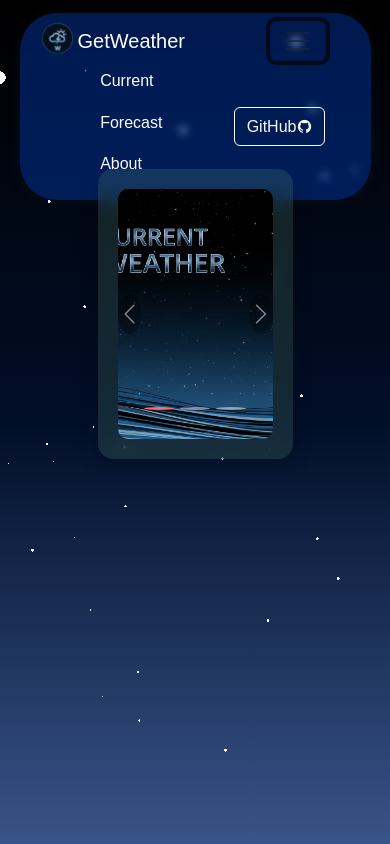
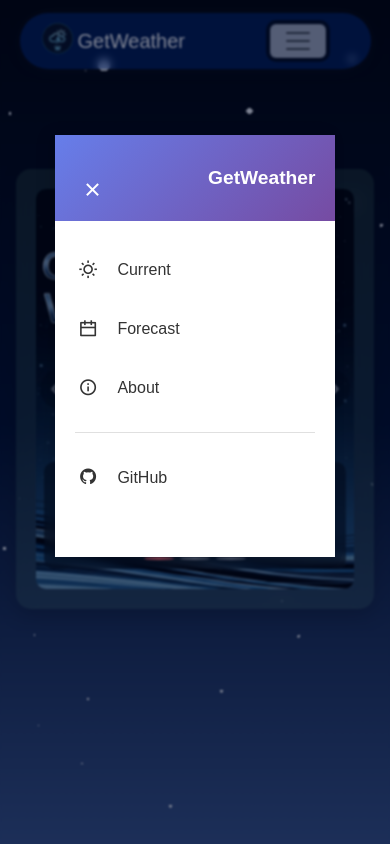
Before and after one commit to M-Saad-saif/GetWeather, a React (Create React App) app: page /about in a window 390 px wide. Both pictures are taken after a click on the button 297 px from the left and 41 px from the top of the page. Built offline with nearby package versions, Linux system fonts and the light colour scheme.

Commit message:
making responsive and adding vercel.json...finalizing

```diff
--- a/src/App.css
+++ b/src/App.css
@@ -84,8 +84,149 @@ body {
 }
 
 @media (max-width: 480px) {
-  .navbar{
+  .navbar {
     width: 90%
+  }
+}
+
+.navbar-toggler {
+  /* color: white; */
+  background-color: rgba(255, 255, 255, 0.663);
+  padding: 1px 12px;
+}
+
+/* Mobile Sidebar Styles */
+.sidebar-overlay {
+  position: fixed;
+  top: 0;
+  left: 0;
+  width: 100%;
+  height: 100%;
+  right: 14%;
+  background: rgba(0, 11, 41, 0.5);
+  z-index: 999;
+  opacity: 0;
+  visibility: hidden;
+  transition: all 0.3s ease;
+  backdrop-filter: blur(1px);
+}
+
+.sidebar-overlay.active {
+  opacity: 1;
+  visibility: visible;
+}
+
+.mobile-sidebar {
+  position: fixed;
+  top: 0;
+  right: -300px;
+  width: 280px;
+  height: 100%;
+  background: #fff;
+  z-index: 1000;
+  box-shadow: -5px 0 15px rgba(0, 0, 0, 0.1);
+  transition: right 0.3s ease-in-out;
+  display: flex;
+  flex-direction: column;
+}
+
+.mobile-sidebar.open {
+  right: 0;
+  height: 50%;
+  top: 16%;
+  right: 14%
+}
+
+.sidebar-header {
+  padding: 20px;
+  background: linear-gradient(135deg, #667eea 0%, #764ba2 100%);
+  color: white;
+  display: flex;
+  align-items: center;
+  justify-content: space-between;
+}
+
+.sidebar-brand {
+  display: flex;
+  align-items: center;
+  gap: 10px;
+  font-size: 1.2rem;
+  font-weight: 600;
+}
+
+.sidebar-brand img {
+  width: 40px;
+  height: 40px;
+}
+
+.sidebar-close-btn {
+  background: none;
+  border: none;
+  color: white;
+  font-size: 1.5rem;
+  cursor: pointer;
+  padding: 5px;
+  height: 50%;
+  top: 16%;
+  right: 14%
+}
+
+.sidebar-menu {
+  flex: 1;
+  padding: 20px 0;
+  overflow-y: auto;
+}
+
+.sidebar-item {
+  display: flex;
+  align-items: center;
+  gap: 15px;
+  padding: 15px 20px;
+  color: #333;
+  text-decoration: none;
+  transition: all 0.2s ease;
+  border-left: 3px solid transparent;
+}
+
+/* .sidebar-item:hover {
+  background: #f5f5f5;
+  border-left: 3px solid #667eea;
+  color: #667eea;
+} */
+
+.sidebar-item i {
+  font-size: 1.2rem;
+  width: 24px;
+}
+
+.sidebar-item span {
+  font-size: 1rem;
+  font-weight: 500;
+}
+
+.sidebar-divider {
+  height: 1px;
+  background: #e0e0e0;
+  margin: 15px 20px;
+}
+
+/* Dark mode support */
+@media (prefers-color-scheme: dark) {
+  .mobile-sidebar {
+    background: #1a1a1a;
+    color: #fff;
+  }
+
+  .sidebar-item {
+    color: #fff;
+  }
+
+  .sidebar-item:hover {
+    background: #2d2d2d;
+  }
+
+  .sidebar-divider {
+    background: #333;
   }
 }
 
@@ -306,6 +447,29 @@ body {
   transform: translateY(-2px);
 }
 
+
+@media (max-width: 480px) {
+  .CurrWC-constaier {
+    width: 95%;
+    border: none;
+    padding: 0;
+  }
+
+  .currWC-div2 h2 {
+    font-size: 1.5rem;
+    margin-top: 12px;
+  }
+
+  .currWC {
+    border: 2px solid rgba(128, 128, 128, 0.204);
+    background-color: rgba(0, 0, 0, 0.25);
+    border-radius: 6%;
+    padding: 12px 10px;
+    margin: 0 0px;
+    gap: 10px;
+  }
+}
+
 /* ======================about css====================== */
 
 
@@ -397,7 +561,7 @@ body {
 }
 
 /* Responsive adjustments */
-@media (max-width: 768px) {
+/* @media (max-width: 768px) {
   .carousel-item img {
     height: 250px;
   }
@@ -409,7 +573,7 @@ body {
   .carousel-caption p {
     font-size: 0.9rem;
   }
-}
+} */
 
 .Linkdin-Git-buttons {
   gap: 12px;
@@ -426,6 +590,37 @@ body {
 .Linkdin-Git-buttons button:hover {
   background-color: #222;
   transform: translateY(-2px);
+}
+
+@media(max-width: 480px) {
+  .About-container {
+    width: 92%;
+
+
+    .carousel-caption {
+      width: 95%;
+      justify-self: center;
+    }
+
+    .carousel-caption h5 {
+      font-size: 20px;
+    }
+
+    .carousel-caption p {
+      font-size: 15px;
+    }
+
+    .carousel-item .fore-img-2 {
+      width: 100%;
+      object-fit: fill;
+    }
+    .carousel-item .fore-img-3 {
+      width: 100%;
+      overflow-x: hidden;
+      /* object-fit: fill; */
+      object-position: left;
+    }
+  }
 }
 
 /* ======================Spinner css====================== */
@@ -508,3 +703,9 @@ body {
 .fore-info #fore-condition {
   margin-bottom: 5px;
 }
+
+@media(max-width: 480px) {
+  .fore-container {
+    width: 92%;
+  }
+}
--- a/src/component/About.js
+++ b/src/component/About.js
@@ -35,25 +35,25 @@ const about = () => {
 
           <div className="carousel-inner">
             <div className="carousel-item active">
-              <img src={CurrentWImg} className="d-block w-20" alt="..." />
+              <img src={CurrentWImg} className=" d-block " alt="..." />
 
-              <div className="carousel-caption d-none d-md-block">
+              <div className="carousel-caption d-md-block">
                 <h5>Current Weather Information</h5>
                 <p>you will find Temperature, Regin, Humidity, Wind speed</p>
               </div>
             </div>
 
             <div className="carousel-item">
-              <img src={FOrecastWImg} className="d-block w-100" alt="..." />
+              <img src={FOrecastWImg} className="d-block fore-img-2" alt="..." />
 
-              <div className="carousel-caption d-none d-md-block">
+              <div className="carousel-caption d-md-block">
                 <h5>Forecast Weather Information</h5>
                 <p>you will find Temperature, Regin, Humidity, Wind speed.</p>
               </div>
             </div>
             <div className="carousel-item">
-              <img src={MyImg} className="d-block " alt="..." />
-              <div className="carousel-caption d-none d-md-block">
+              <img src={MyImg} className="d-block  fore-img-3" alt="..." />
+              <div className="carousel-caption d-md-block">
                 <h5>
                   <small>Made by </small>
                   Muhammad Saad Saif
--- a/src/component/CurrWeathCard.js
+++ b/src/component/CurrWeathCard.js
@@ -38,52 +38,49 @@ const CurrWeathCard = ({ city, ApiKey, onBack }) => {
           </h2>
         </div>
 
-        <div className="currWC-div3">
-        </div>
-
-        <div className="currWC-div4">
+        <div className="currWC-div4  ">
           <p>
             Local Time: <strong>{weather.location.localtime}</strong>
           </p>
         </div>
 
-        <div className="currWC-div5">
+        <div className="currWC-div5 currWC">
           <p>
             Condition: <strong>{weather.current.condition.text}</strong>
           </p>
         </div>
 
-        <div className="currWC-div6">
+        <div className="currWC-div6 currWC">
           <p>
             Wind Speed: <strong>{weather.current.wind_kph} kph</strong>
           </p>
         </div>
 
-        <div className="currWC-div7">
+        <div className="currWC-div7 currWC">
           <p>
             Humidity: <strong>{weather.current.humidity}%</strong>
           </p>
         </div>
 
-        <div className="currWC-div8">
+        <div className="currWC-div8 currWC">
           <p>
             Feels Like: <strong>{weather.current.feelslike_c}°C</strong>
           </p>
         </div>
 
-        <div className="currWC-div9">
+        <div className="currWC-div9 currWC">
           <p>
             Dew Point: <strong>{weather.current.dewpoint_c}</strong>
           </p>
         </div>
 
-        <div className="currWC-div10">
+        <div className="currWC-div10 currWC">
           <p>
             Last Updated: <strong>{weather.current.last_updated}</strong>
           </p>
         </div>
 
-        <div className="curr-div11">
+        <div className="curr-div11 ">
           <button onClick={onBack}>
             <i className="ri-home-fill"></i> Back
           </button>
--- a/src/component/Navbar.js
+++ b/src/component/Navbar.js
@@ -1,54 +1,58 @@
 // import { title } from "framer-motion/client";
-import React from "react";
+import React, { useState } from "react";
 import { Link } from "react-router-dom";
 import PropTypes from "prop-types";
 import IconImg from "./GetweathericonIMG.png";
 
 const Navbar = (props) => {
+  const [sidebarOpen, setSidebarOpen] = useState(false);
+
+  const toggleSidebar = () => {
+    setSidebarOpen(!sidebarOpen);
+  };
+
+  const closeSidebar = () => {
+    setSidebarOpen(false);
+  };
+
+  const handleNavClick = (mode) => {
+    props.setMode(mode);
+    closeSidebar();
+  };
+
   return (
     <>
-      <nav className="navbar navbar-expand-lg ">
+      <nav className="navbar navbar-expand-lg">
         <div className="container-fluid">
           <Link className="navbar-brand" to="/">
-            <img src={IconImg} alt="" />
+            <img src={IconImg} alt="Weather Icon" />
             {props.title}
           </Link>
-          <button
-            className="navbar-toggler"
-            type="button"
-            data-bs-toggle="collapse"
-            data-bs-target="#navbarSupportedContent"
-            aria-controls="navbarSupportedContent"
-            aria-expanded="false"
-            aria-label="Toggle navigation"
+
+          {/* Desktop Navigation */}
+          <div className="d-none d-lg-block">
+            <div
+              className="collapse navbar-collapse"
+              id="navbarSupportedContent"
             >
-            <span className="navbar-toggler-icon"></span>
-          </button>
-          <div className="collapse navbar-collapse" id="navbarSupportedContent">
-            <ul className="navbar-nav  mb-2 mb-lg-0">
+              <ul className="navbar-nav mb-2 mb-lg-0">
                 <li className="nav-item">
                   <Link
                     className="nav-link"
-                  aria-current="page"
                     to="/"
                     onClick={(e) => {
-                    // e.preventDefault();
                       props.setMode("Current");
-                    // this.props.setshowResult(false);
                     }}
                   >
                     Current
                   </Link>
                 </li>
-
                 <li className="nav-item">
                   <Link
                     className="nav-link"
                     to="/"
                     onClick={(e) => {
-                    // e.preventDefault();
                       props.setMode("forecast");
-                    // this.props.setshowResult(false);
                     }}
                   >
                     Forecast
@@ -67,13 +71,80 @@ const Navbar = (props) => {
                   rel="noreferrer"
                 >
                   <button className="btn btn-outline-light" type="button">
-                  GitHub<i className="ri-github-fill"></i>
+                    GitHub <i className="ri-github-fill"></i>
                   </button>
                 </a>
               </form>
             </div>
           </div>
+
+          {/* Mobile Hamburger Button (Right side) */}
+          <button
+            className="navbar-toggler"
+            type="button"
+            onClick={toggleSidebar}
+            aria-label="Toggle navigation"
+          >
+            <span className="navbar-toggler-icon"></span>
+          </button>
+        </div>
       </nav>
+
+      {/* Mobile Sidebar Overlay */}
+      <div
+        className={`sidebar-overlay ${sidebarOpen ? "active" : ""}`}
+        onClick={closeSidebar}
+      ></div>
+
+      {/* Mobile Sidebar (Slides from right) */}
+      <div className={`mobile-sidebar ${sidebarOpen ? "open" : ""}`}>
+        <div className="sidebar-header">
+          <button className="sidebar-close-btn" onClick={closeSidebar}>
+            <i className="ri-close-line"></i>
+          </button>
+          <div className="sidebar-brand">
+            <span>{props.title}</span>
+          </div>
+        </div>
+
+        <div className="sidebar-menu">
+          <Link
+            className="sidebar-item"
+            to="/"
+            onClick={() => handleNavClick("Current")}
+          >
+            <i className="ri-sun-line"></i>
+            <span>Current</span>
+          </Link>
+
+          <Link
+            className="sidebar-item"
+            to="/"
+            onClick={() => handleNavClick("forecast")}
+          >
+            <i className="ri-calendar-line"></i>
+            <span>Forecast</span>
+          </Link>
+
+          <Link className="sidebar-item" to="/about" onClick={closeSidebar}>
+            <i className="ri-information-line"></i>
+            <span>About</span>
+          </Link>
+
+          <div className="sidebar-divider"></div>
+
+          <a
+            className="sidebar-item"
+            href="https://github.com/M-Saad-saif"
+            target="_blank"
+            rel="noreferrer"
+            onClick={closeSidebar}
+          >
+            <i className="ri-github-fill"></i>
+            <span>GitHub</span>
+          </a>
+        </div>
+      </div>
     </>
   );
 };
```
Also changed, not shown: vercel.json (added). Lines whose indentation alone changed are shown as unchanged.
